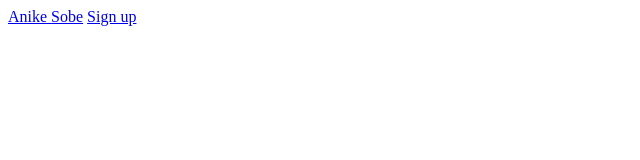
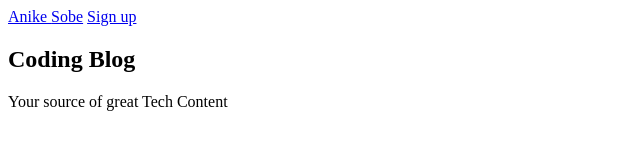
Before and after one commit to Anike-Sobe/personal_blog, a plain HTML site: page index.html in a window 1280 px wide. Shown: the whole page, without its empty margins (0-640 px from the left). Drawn offline with nearby package versions, Linux system fonts and the light colour scheme.

Commit message:
header section done

```diff
--- a/index.html
+++ b/index.html
@@ -17,7 +17,8 @@
     </header>
     <section class="home" id="home">
         <div class="home-text container">
-
+            <h2 class="home-title"> Coding Blog</h2>
+            <span class="home-subtitle"> Your source of great Tech Content</span>
         </div>
     </section>
 </body>
```
